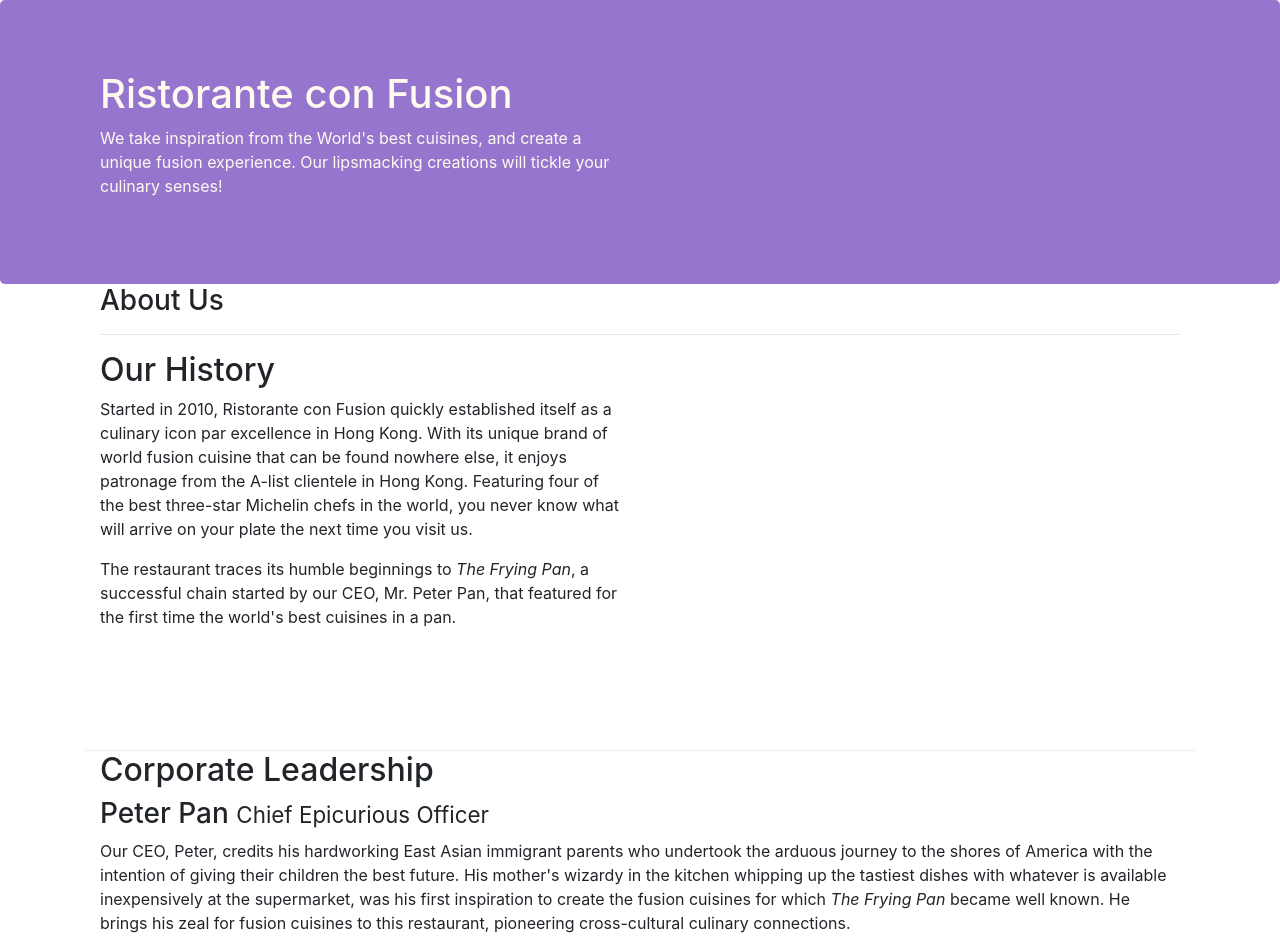
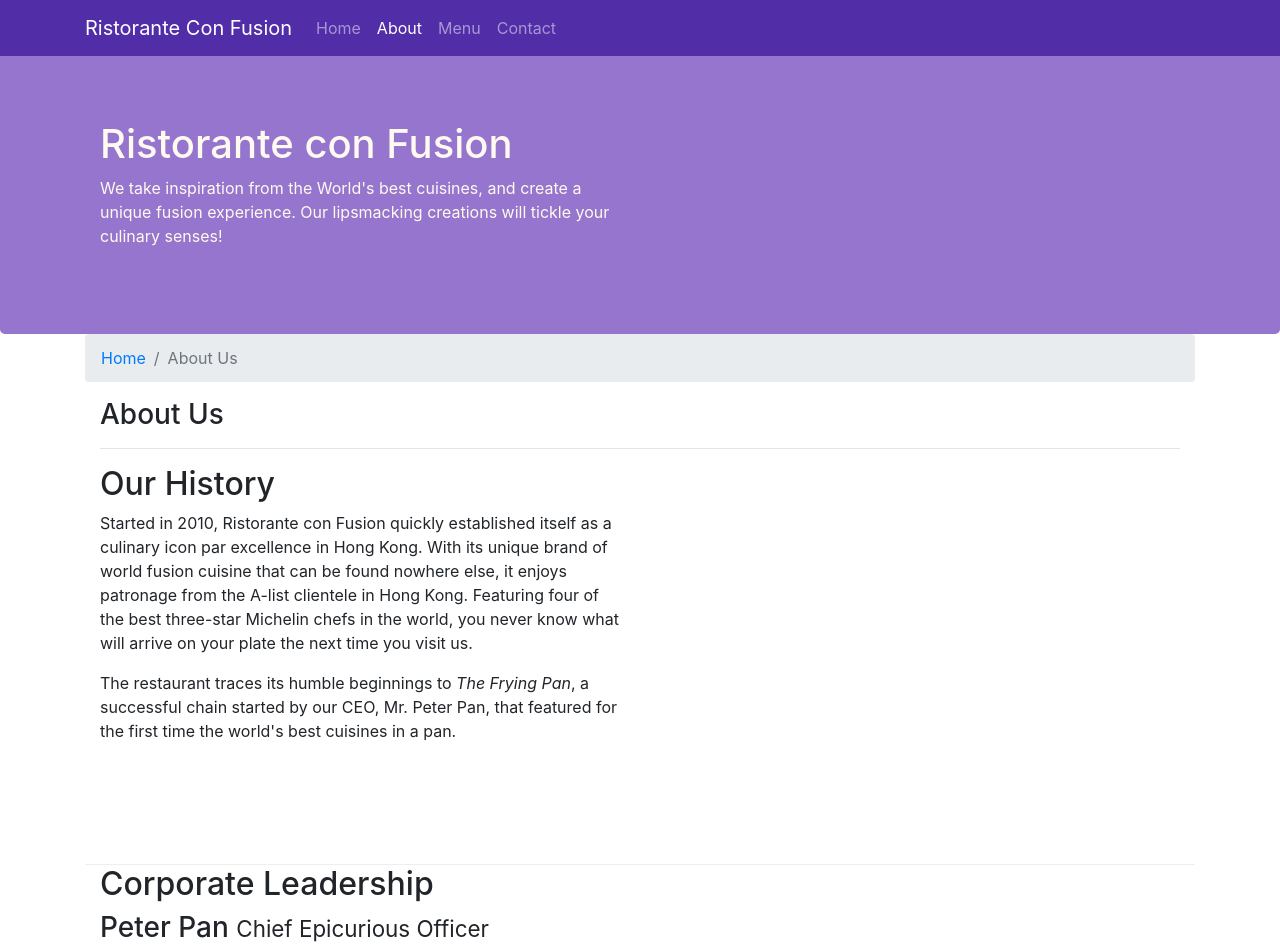
Before and after one commit to rimjhim07/rimjhim07, a website: page aboutus.html in a window 1280 px wide. Shown: the top 948 px of the page. Drawn offline with nearby package versions, Linux system fonts and the light colour scheme.

Commit message:
navbar and breadcrumbs

```diff
--- a/aboutus.html
+++ b/aboutus.html
@@ -15,7 +15,22 @@
 </head>
 
 <body>
-
+<nav class="navbar navbar-dark navbar-expand-sm fixed-top">
+        <div class="container">
+            <button class="navbar-toggler" type="button" data-toggle="collapse" data-target="#Navbar">
+                <span class="navbar-toggler-icon"></span>
+            </button>
+           <a class="navbar-brand" href="./index.html">Ristorante Con Fusion</a>
+           <div class="collapse navbar-collapse" id="Navbar">
+                <ul class="navbar-nav mr-auto">
+                    <li class="nav-item"><a class="nav-link" href="./index.html">Home</a></li>
+                    <li class="nav-item active"><a class="nav-link" href="./aboutus.html">About</a></li>
+                    <li class="nav-item"><a class="nav-link" href="#">Menu</a></li>
+                    <li class="nav-item"><a class="nav-link" href="#">Contact</a></li>
+                </ul>
+            </div>
+        </div>
+    </nav>
     <header class="jumbotron">
         <div class="container">
             <div class="row row-header">
@@ -31,6 +46,10 @@
 
     <div class="container">
         <div class="row row-header">
+            <ol class="col-12 breadcrumb">
+                <li class="breadcrumb-item"><a href="./index.html">Home</a></li>
+                <li class="breadcrumb-item active">About Us</li>
+            </ol>
             <div class="col-12">
                <h3>About Us</h3>
                <hr>
@@ -72,8 +91,8 @@
                 <div class="col-4 offset-1 col-sm-2">
                     <h5>Links</h5>
                     <ul class="list-unstyled">
-                        <li><a href="#">Home</a></li>
-                        <li><a href="#">About</a></li>
+                        <li><a href="./index.html">Home</a></li>
+                        <li><a href="./aboutus.html">About</a></li>
                         <li><a href="#">Menu</a></li>
                         <li><a href="#">Contact</a></li>
                     </ul>
--- a/css/styles.css
+++ b/css/styles.css
@@ -28,3 +28,12 @@
     margin:0px;
     color:#0f0f0f;
 }
+
+body {
+    padding:50px 0px 0px 0px;
+    z-index:0;
+}
+
+.navbar-dark {
+     background-color: #512DA8;
+}
```
Also changed, not shown: index.html (+18 -2 lines).
